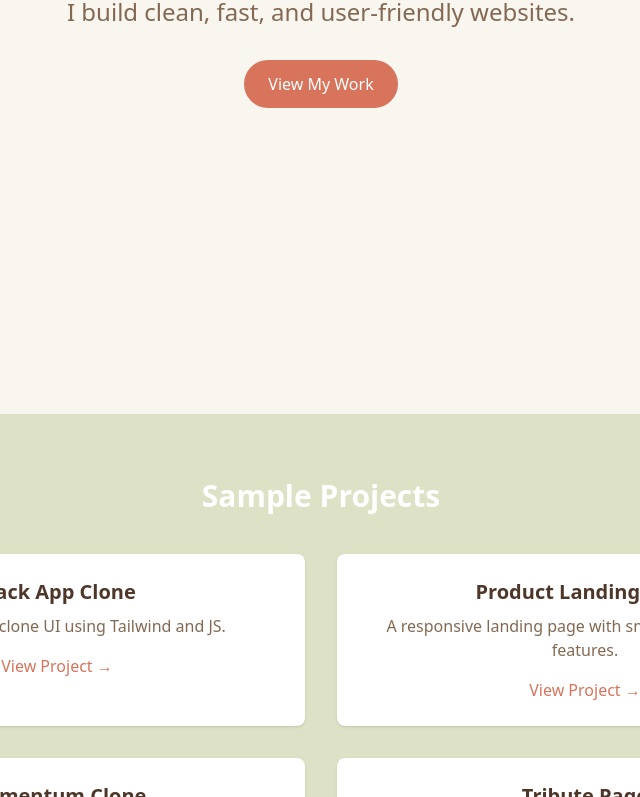
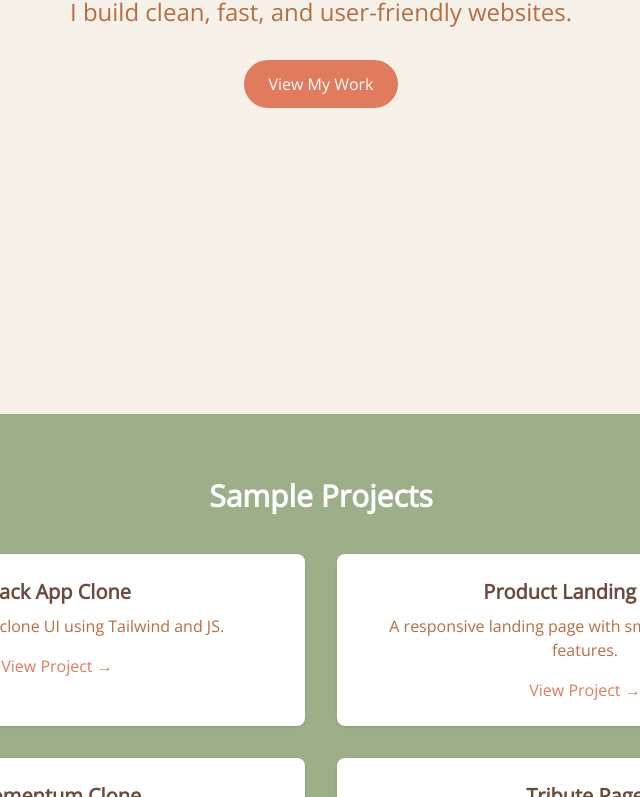
Before and after one commit to cimafrancamae/cimafrancamae.github.io, a website: page index.html in a window 1280 px wide. Shown: the part 386-1183 px from the top of the page, without its empty margins (319-959 px from the left). Drawn offline with nearby package versions, Linux system fonts and the light colour scheme.

Commit message:
fix animations and fonts

```diff
--- a/index.html
+++ b/index.html
@@ -4,20 +4,24 @@
   <meta charset="UTF-8" />
   <meta name="viewport" content="width=device-width, initial-scale=1.0" />
   <title>Mae Ann Cimafranca | Web Developer</title>
-  <link href="./dist/output.css" rel="stylesheet" /><link rel="stylesheet" href="https://cdnjs.cloudflare.com/ajax/libs/font-awesome/6.5.0/css/all.min.css">
-  <script src="https://cdn.tailwindcss.com"></script>
+  <link href="./dist/output.css" rel="stylesheet" />
+  <link rel="stylesheet" href="https://cdnjs.cloudflare.com/ajax/libs/font-awesome/6.5.0/css/all.min.css">
+  <link href="https://fonts.googleapis.com/css2?family=Open+Sans&display=swap" rel="stylesheet" />
   <script src="https://cdn.jsdelivr.net/npm/alpinejs@3.x.x/dist/cdn.min.js" defer></script>
 </head>
 <body class="bg-white text-gray-800 font-sans">
 
   <!-- Hero Section -->
   <section class="min-h-screen flex flex-col items-center justify-center text-center px-4 bg-beige text-brown animate-fadeIn">
-    <h1 class="text-4xl md:text-6xl font-bold mb-4 animate-slideUp" style="animation-delay: 0.2s">Hi, I'm Mae 👋</h1>
-    <p class="text-xl md:text-2xl text-clay mb-8 animate-slideUp" style="animation-delay: 0.4s">I build clean, fast, and user-friendly websites.</p>
-    <a href="#projects" class="bg-terracotta text-white px-6 py-3 rounded-full hover:bg-clay transition animate-slideUp" style="animation-delay: 0.6s">
+    <h1 class="text-4xl md:text-6xl font-bold mb-4 animate-slideUp delay-200 opacity-0">Hi, I'm Mae 👋</h1>
+    <p class="text-xl md:text-2xl text-clay mb-8 animate-slideUp delay-400 opacity-0">
+      I build clean, fast, and user-friendly websites.
+    </p>
+    <a href="#projects" class="bg-terracotta text-white px-6 py-3 rounded-full hover:bg-clay transition-colors duration-300 ease-in-out animate-slideUp delay-600 opacity-0">
       View My Work
     </a>
   </section>
+
 
   <!-- Projects Section -->
   <section id="projects" class="py-16 bg-sage px-4 text-white" x-data="portfolio">
--- a/tailwind.config.js
+++ b/tailwind.config.js
@@ -1,8 +1,18 @@
 /** @type {import('tailwindcss').Config} */
 module.exports = {
-  content: ["./index.html"],
+  content: ["./*.html", "./**/*.html"],
   theme: {
     extend: {
+        fontFamily: {
+        sans: ['"Open Sans"', 'ui-sans-serif', 'system-ui'],
+      },
+      colors: {
+        beige: '#f5f1e9',
+        brown: '#6b4c3b',
+        clay: '#b66e41',
+        terracotta: '#e07b5d',
+        sage: '#9caf88',
+      },
       keyframes: {
         fadeIn: {
           '0%': { opacity: '0' },
```
Also changed, not shown: dist/output.css.
